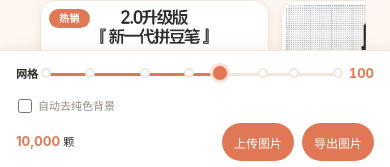
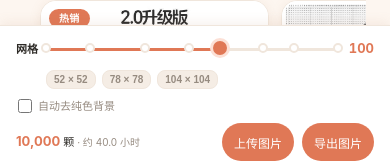
Before and after one commit to fansea0/pingdou, a React (Vite) app: page / in a window 390 px wide. Shown: the part 675-842 px from the top of the page. Built offline with nearby package versions, Linux system fonts and the light colour scheme; no server answers.

Commit message:
feat: add mobile board size shortcuts

```diff
--- a/src/App.tsx
+++ b/src/App.tsx
@@ -11,6 +11,7 @@ import { MobileActionBar } from '@/components/MobileActionBar';
 import { ProductShowcase } from '@/components/ProductShowcase';
 import { Disclaimer } from '@/components/Disclaimer';
 import { computeLegend } from '@/pipeline/legend';
+import { estimateAssemblyHours, formatAssemblyHours } from '@/pipeline/timeEstimate';
 import { usePageView, trackImageExport } from '@/hooks/useTracking';
 
 const PREVIEW_CELL_PX = 24;
@@ -41,6 +42,10 @@ export function App() {
   }, [result]);
 
   const totalCells = result ? result.outW * result.outH : 0;
+  const estimateLabel = useMemo(
+    () => formatAssemblyHours(estimateAssemblyHours(beanCount)),
+    [beanCount]
+  );
 
   // Auto-process sample image once palette and sample are both ready
   useEffect(() => {
@@ -101,6 +106,7 @@ export function App() {
             gridSize={gridSize}
             beanCount={beanCount}
             totalCells={totalCells}
+            estimateLabel={estimateLabel}
             removeBackground={removeBackground}
             onGridSizeChange={n => {
               setGridSize(n);
@@ -141,6 +147,7 @@ export function App() {
       <MobileActionBar
         gridSize={gridSize}
         beanCount={beanCount}
+        estimateLabel={estimateLabel}
         removeBackground={removeBackground}
         onGridSizeChange={n => {
           setGridSize(n);
--- a/src/components/MobileActionBar.css
+++ b/src/components/MobileActionBar.css
@@ -97,6 +97,29 @@
     font-variant-numeric: tabular-nums;
   }
 
+  .mobile-board-size-options {
+    display: flex;
+    gap: 6px;
+    padding-left: 30px;
+  }
+
+  .mobile-board-size-option {
+    border: 1px solid var(--color-border);
+    border-radius: var(--radius-sm);
+    background: var(--color-surface-alt);
+    color: var(--color-text-muted);
+    cursor: pointer;
+    font-size: 10px;
+    font-weight: 600;
+    padding: 3px 7px;
+  }
+
+  .mobile-board-size-option.active {
+    border-color: var(--color-accent);
+    background: var(--color-accent-soft);
+    color: var(--color-accent);
+  }
+
   /* === Toggle row: switch with hint === */
   .mobile-toggle-row {
     display: flex;
@@ -141,6 +164,10 @@
     color: var(--color-accent);
     font-size: 10px;
     margin-left: 2px;
+  }
+  .mobile-assembly-time {
+    color: var(--color-text-muted);
+    font-size: 10px;
   }
 
   .mobile-buttons {
--- a/src/components/MobileActionBar.tsx
+++ b/src/components/MobileActionBar.tsx
@@ -1,5 +1,6 @@
 import { useCallback, useEffect, useRef, useState } from 'react';
 import './MobileActionBar.css';
+import { BOARD_SIZE_PRESETS } from '@/constants/boardSizes';
 
 const GRID_PRESETS = [20, 30, 50, 75, 100, 150, 200, 300] as const;
 const LOG_MIN = Math.log(GRID_PRESETS[0]);
@@ -30,6 +31,7 @@ function nearestPreset(rawValue: number): number {
 interface Props {
   gridSize: number;
   beanCount: number;
+  estimateLabel?: string | null;
   removeBackground: boolean;
   onGridSizeChange: (n: number) => void;
   onRemoveBackgroundChange: (b: boolean) => void;
@@ -43,6 +45,7 @@ interface Props {
 export function MobileActionBar({
   gridSize,
   beanCount,
+  estimateLabel,
   removeBackground,
   onGridSizeChange,
   onRemoveBackgroundChange,
@@ -172,6 +175,21 @@ export function MobileActionBar({
         <span className="mobile-grid-value">{gridSize}</span>
       </div>
 
+      <div className="mobile-board-size-options" aria-label="快捷板子尺寸">
+        {BOARD_SIZE_PRESETS.map(size => (
+          <button
+            key={size}
+            type="button"
+            className={`mobile-board-size-option ${gridSize === size ? 'active' : ''}`}
+            aria-label={`${size} × ${size} 板子`}
+            aria-pressed={gridSize === size}
+            onClick={() => onGridSizeChange(size)}
+          >
+            {size} × {size}
+          </button>
+        ))}
+      </div>
+
       <label className="mobile-toggle-row">
         <input
           type="checkbox"
@@ -186,6 +204,7 @@ export function MobileActionBar({
           {beanCount > 0 ? (
             <>
               <strong>{beanCount.toLocaleString()}</strong> 颗
+              {estimateLabel && <span className="mobile-assembly-time"> · {estimateLabel}</span>}
               {removeBackground && <span className="bean-count-removed"> · 已去背景</span>}
             </>
           ) : (
--- a/src/components/ParamPanel.tsx
+++ b/src/components/ParamPanel.tsx
@@ -5,7 +5,7 @@ interface Props {
   gridSize: number;
   beanCount: number;
   totalCells: number;
-  estimateLabel: string | null;
+  estimateLabel?: string | null;
   removeBackground: boolean;
   onGridSizeChange: (n: number) => void;
   onRemoveBackgroundChange: (b: boolean) => void;
```
Also changed, not shown: 1 other file (tests, documents, lock files or other folders).
